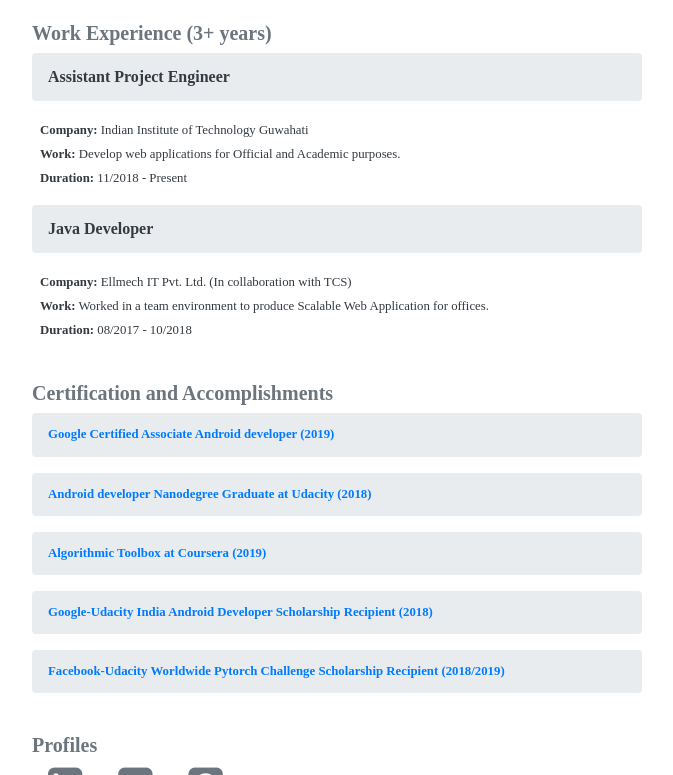
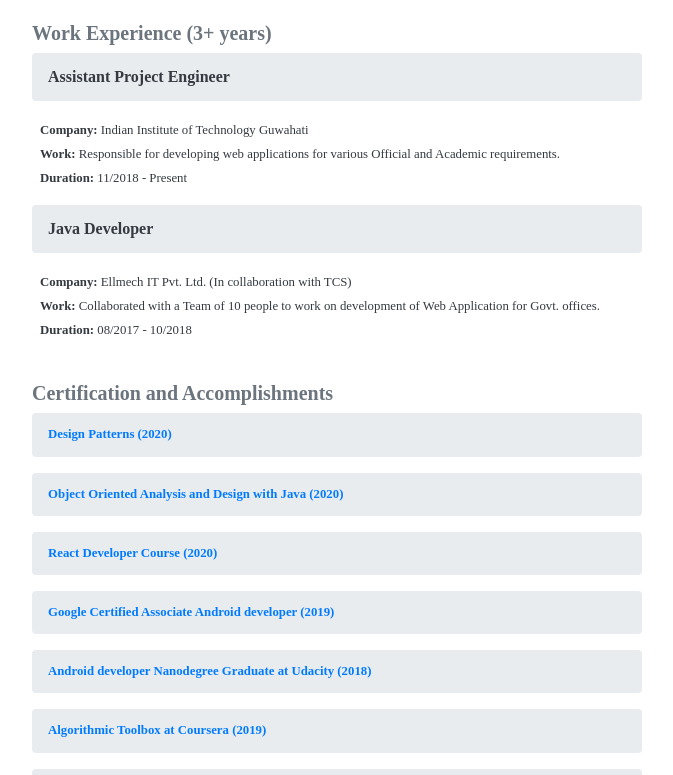
Before and after one commit to abanidas/abanidas.github.io, a plain HTML site: page about.html in a window 1280 px wide. Shown: the part 609-1384 px from the top of the page, without its empty margins (303-976 px from the left). Drawn offline with Linux system fonts and the light colour scheme; a web font is replaced by a local one.

Commit message:
profile update

```diff
--- a/about.html
+++ b/about.html
@@ -98,7 +98,7 @@
 						<label class="breadcrumb font-weight-bold">Assistant Project Engineer</label>
 						<span class="mx-2 small"><font class="font-weight-bold">Company:</font> Indian Institute of Technology Guwahati</span>
 						<br>
-						<span class="mx-2 small"><font class="font-weight-bold">Work:</font> Develop web applications for Official and Academic purposes.</span>
+						<span class="mx-2 small"><font class="font-weight-bold">Work:</font> Responsible for developing web applications for various Official and Academic requirements.</span>
 						<br>
 						<span class="mx-2 small"><font class="font-weight-bold">Duration:</font> 11/2018 - Present</span>
 					</p>
@@ -106,7 +106,7 @@
 						<label class="breadcrumb font-weight-bold">Java Developer</label>
 						<span class="mx-2 small"><font class="font-weight-bold">Company:</font> Ellmech IT Pvt. Ltd. (In collaboration with TCS)</span>
 						<br>
-						<span class="mx-2 small"><font class="font-weight-bold">Work:</font> Worked in a team environment to produce Scalable Web Application for offices.</span>
+						<span class="mx-2 small"><font class="font-weight-bold">Work:</font> Collaborated with a Team of 10 people to work on development of Web Application for Govt. offices.</span>
 						<br>
 						<span class="mx-2 small"><font class="font-weight-bold">Duration:</font> 08/2017 - 10/2018</span>
 					</p>
@@ -120,6 +120,9 @@
 
 					<h5 class="font-weight-bold text-secondary">Certification and Accomplishments</h5>
 					<p class="text-secondary small">
+						<a href="https://www.coursera.org/account/accomplishments/verify/Y5SWBAFWJQ7X" class="breadcrumb font-weight-bold" target="_blank">Design Patterns (2020)</a>
+						<a href="https://www.coursera.org/account/accomplishments/verify/YLNDC96VJURG" class="breadcrumb font-weight-bold" target="_blank">Object Oriented Analysis and Design with Java (2020)</a>
+						<a href="https://drive.google.com/file/d/1fhY0rYA71a5L_BtYGk3KHj-RuA4gI5Q4/view" class="breadcrumb font-weight-bold" target="_blank">React Developer Course (2020)</a>
 						<a href="https://www.credential.net/05jobpqw?key=b1d314f485c7b024df0d2d7b957602489f1572d4563a39402e0d86bea85bca18" class="breadcrumb font-weight-bold" target="_blank">Google Certified Associate Android developer (2019)</a>
 						<a href="https://graduation.udacity.com/confirm/QVUDNDLF" class="breadcrumb font-weight-bold" target="_blank">Android developer Nanodegree Graduate at Udacity (2018)</a>
 						<a href="https://coursera.org/share/ef811409139ac81732cb6d9e88e57059" class="breadcrumb font-weight-bold" target="_blank">Algorithmic Toolbox at Coursera (2019)</a>
```
Also changed, not shown: images/profile.jpg.
